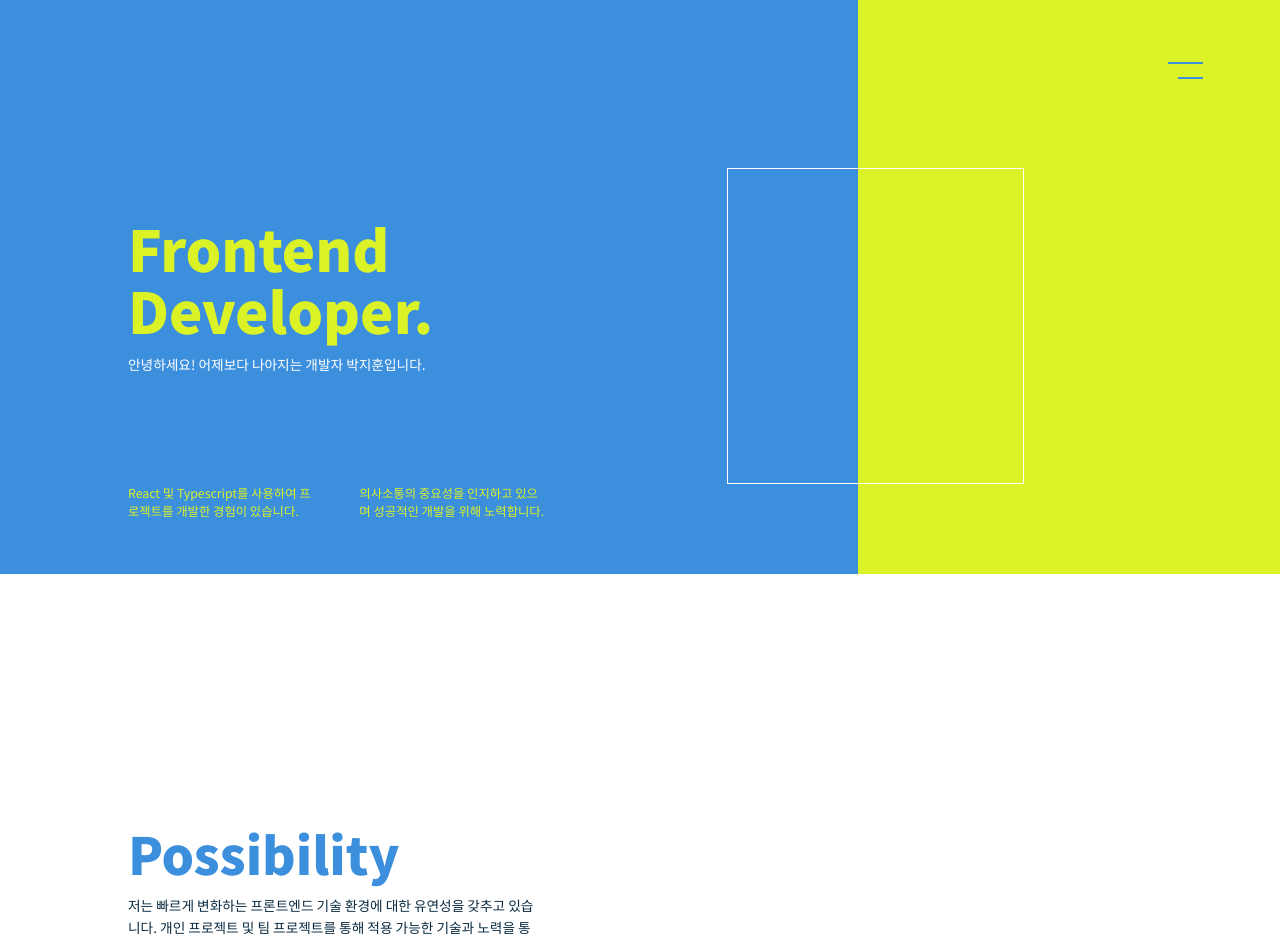
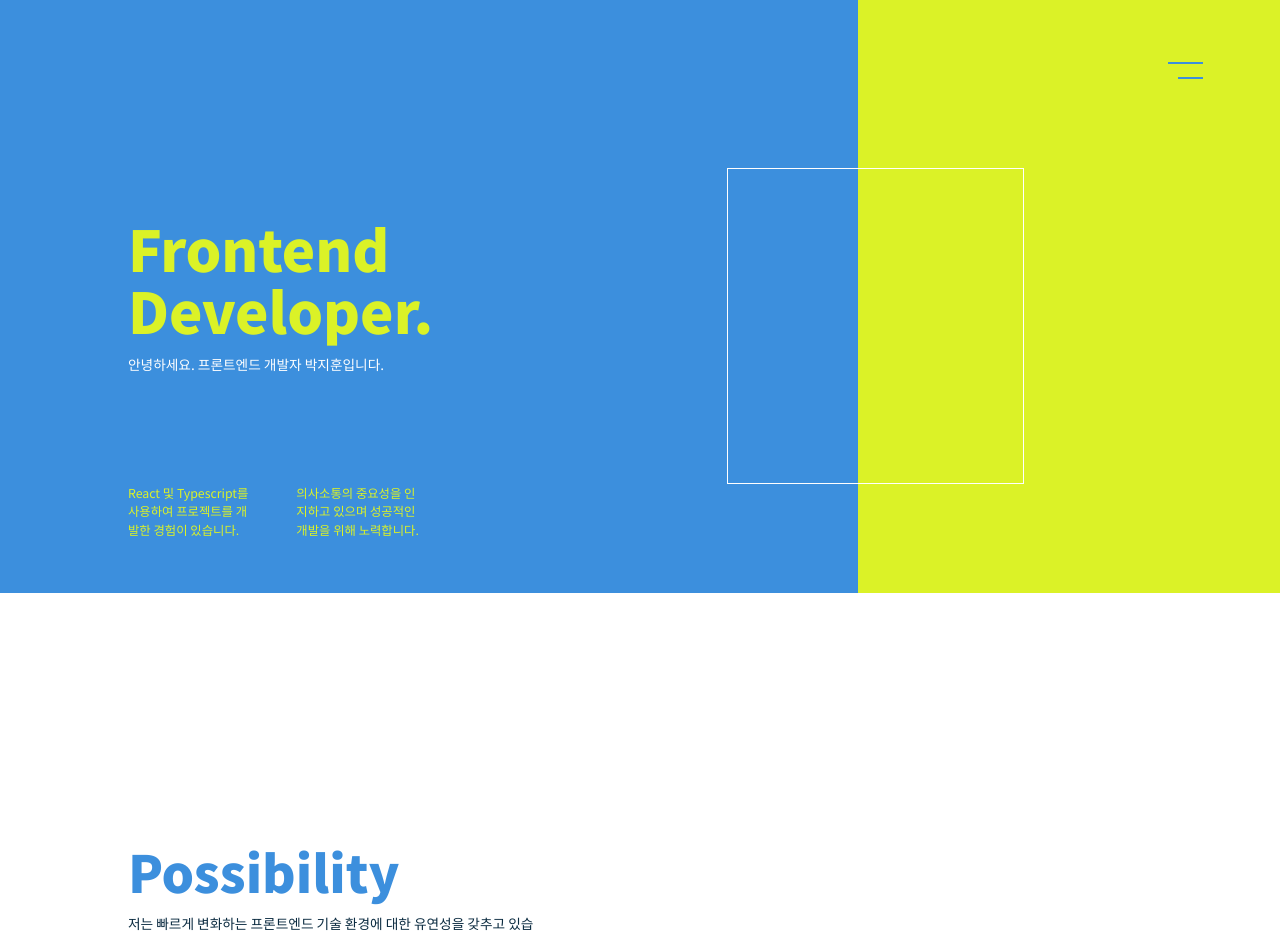
Before and after one commit to bbagbbagn2/PJH-Portfolio, a React (Create React App) app: page / in a window 1280 px wide. Shown: the top 937 px of the page. Built offline with nearby package versions, Linux system fonts and the light colour scheme.

Commit message:
feat: framer-motion 추가

```diff
--- a/package.json
+++ b/package.json
@@ -13,6 +13,7 @@
     "@testing-library/react": "^13.3.0",
     "@testing-library/user-event": "^13.5.0",
     "boxicons": "^2.1.4",
+    "framer-motion": "^11.3.2",
     "pure-react-carousel": "^1.30.1",
     "react": "^18.2.0",
     "react-dom": "^18.2.0",
--- a/src/pages/Features/Container/Container.tsx
+++ b/src/pages/Features/Container/Container.tsx
@@ -1,6 +1,9 @@
 import React from 'react';
+import { motion } from 'framer-motion';
+
 import { FeaturesInnerContainer } from '@_components/InnerContainer';
 import FeaturesArticle from './CavalierArticle';
+
 
 const articlesData = [
   {
@@ -18,14 +21,21 @@ const articlesData = [
 
 export default function Container() {
   return (
+
     <FeaturesInnerContainer>
       {articlesData.map((article, index) => (
-        <FeaturesArticle
+        <motion.div
           key={index}
-          title={article.title}
-          description={article.description}
-          justifyContent={article.justifyContent}
-        />
+          whileInView={{ opacity: 1, x: 0 }}
+          initial={{ opacity: 0, x: index % 2 === 0 ? -100 : 100 }}
+          transition={{ duration: 0.5 }}>
+          <FeaturesArticle
+            key={index}
+            title={article.title}
+            description={article.description}
+            justifyContent={article.justifyContent}
+          />
+        </motion.div>
       ))}
     </FeaturesInnerContainer>
   );
--- a/src/pages/Profile/components/ContentContainer/ContentContainer.tsx
+++ b/src/pages/Profile/components/ContentContainer/ContentContainer.tsx
@@ -1,5 +1,7 @@
 import React from 'react';
 import styled from 'styled-components';
+import { motion } from "framer-motion";
+
 import { ProfileInnerContainer } from '@_components/InnerContainer';
 import ContentList from './ContentList/ContentList';
 
@@ -14,10 +16,24 @@ const contentData = [
   },
 ];
 
+const container = (delay: number) => ({
+  hidden: { x: -100, opacity: 0 },
+  visible: {
+    x: 0,
+    opacity: 1,
+    transition: { duration: 0.5, delay: delay }
+  }
+});
+
 export default function ContentContainer() {
   return (
     <Container>
-      <ContentList contents={contentData} />
+      <motion.div
+        variants={container(1)}
+        initial="hidden"
+        animate="visible">
+        <ContentList contents={contentData} />
+      </motion.div>
     </Container>
   );
 }
--- a/src/pages/Profile/components/ProfileContainer.tsx
+++ b/src/pages/Profile/components/ProfileContainer.tsx
@@ -1,24 +1,44 @@
 import React from 'react';
 import styled from 'styled-components';
+import { motion } from "framer-motion";
 
 import { ProfileInnerContainer } from '@_components/InnerContainer';
 import { ProfileArticle, ArticleWrapper } from '@_components/Article';
 import { ProfileTitle } from '@_components/Title';
 import { ProfileText } from '@_components/Text';
 
+const container = (delay: number) => ({
+  hidden: { x: -100, opacity: 0 },
+  visible: {
+    x: 0,
+    opacity: 1,
+    transition: { duration: 0.5, delay: delay }
+  }
+});
+
 export default function ProfileContainer() {
   return (
     <ProfileInnerContainer>
       <ProfileArticle>
         <ArticleWrapper>
+          <motion.div
+            variants={container(0)}
+            initial="hidden"
+            animate="visible">
             <ProfileTitle>
               Frontend
               <br />
               Developer.
             </ProfileTitle>
+          </motion.div>
+          <motion.div
+            variants={container(0.5)}
+            initial="hidden"
+            animate="visible">
             <ProfileText>
-            안녕하세요! 어제보다 나아지는 개발자 박지훈입니다.
+              안녕하세요. 프론트엔드 개발자 박지훈입니다.
             </ProfileText>
+          </motion.div>
         </ArticleWrapper>
       </ProfileArticle>
       <Figure />
```
Also changed, not shown: 1 other file (tests, documents, lock files or other folders). Lines whose indentation alone changed are shown as unchanged.
